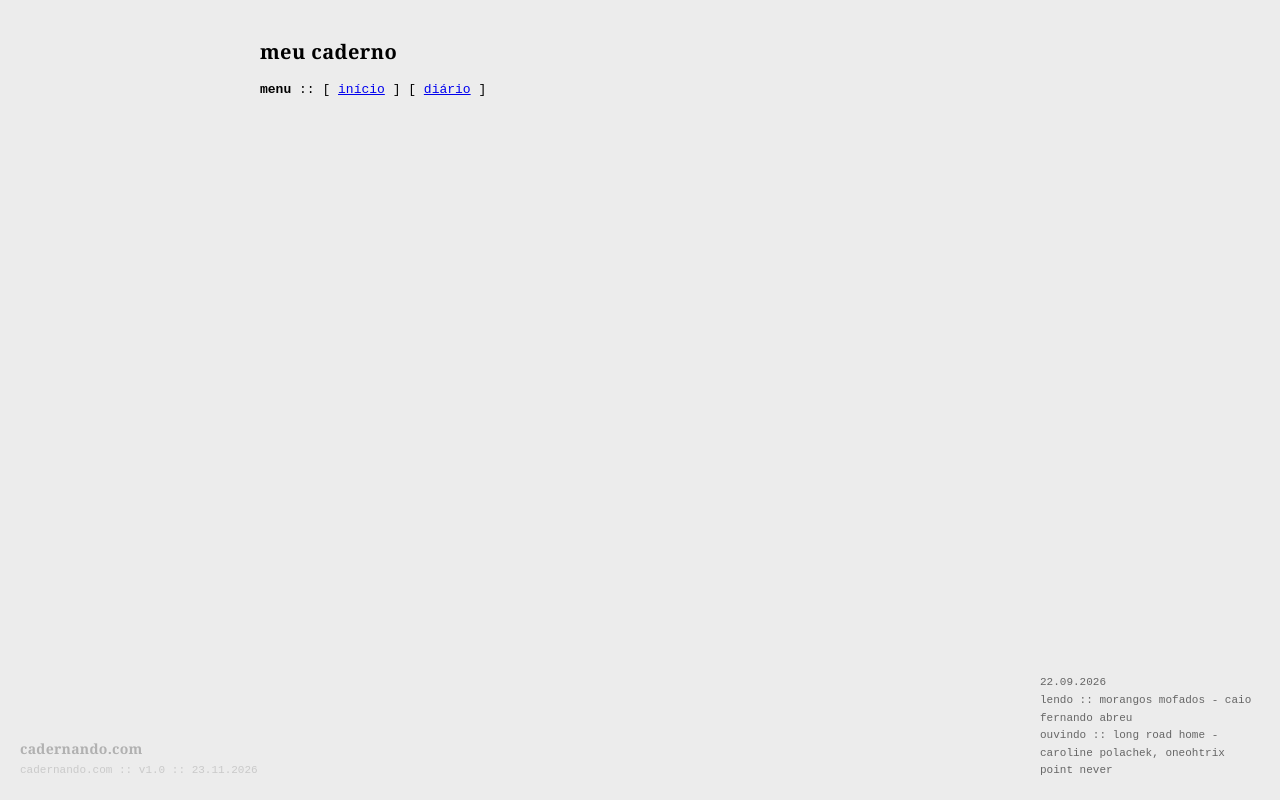
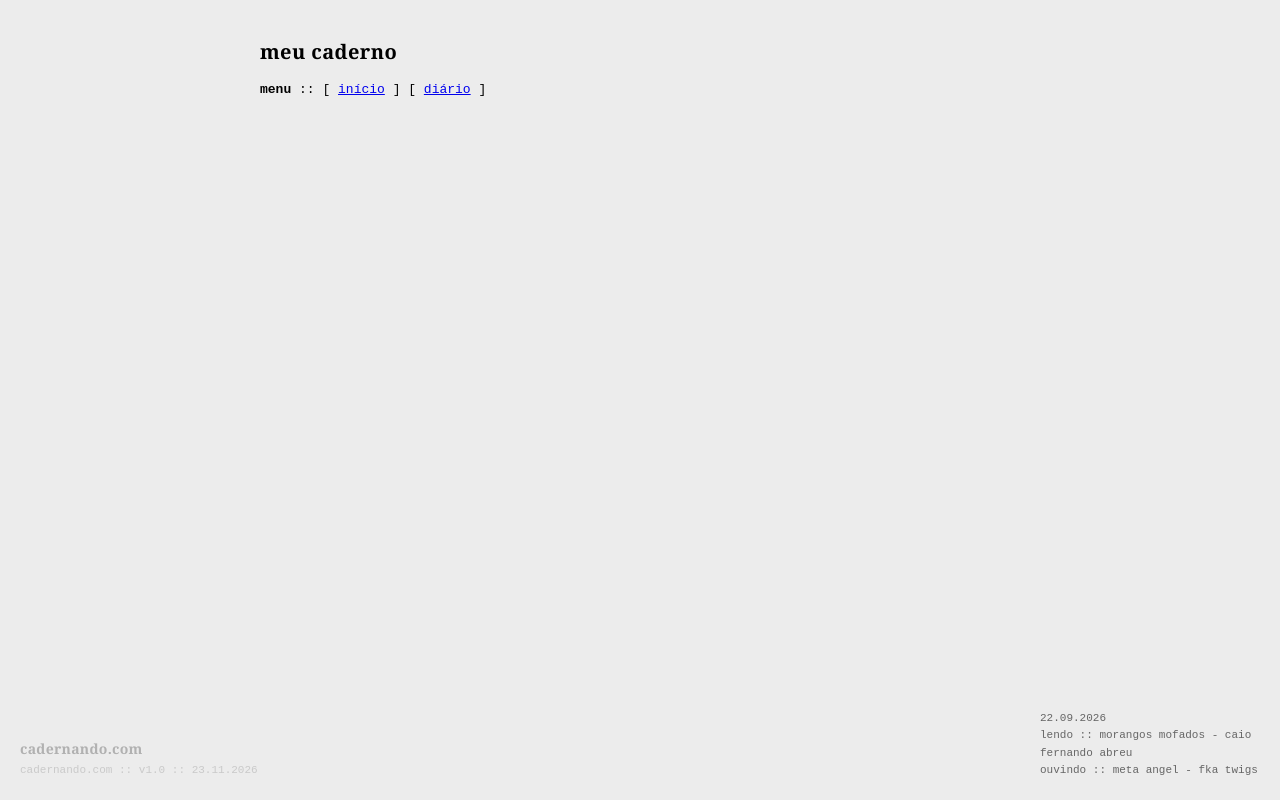
Before and after one commit to cadernando/cadernando.github.io, a plain HTML site: page index.html in a window 1280 px wide. Drawn offline with Linux system fonts and the light colour scheme; no server answers.

Commit message:
chore: atualiza lendo/ouvindo [skip ci]

```diff
--- a/index.html
+++ b/index.html
@@ -34,7 +34,7 @@
   <aside class="now-widget">
     <div id="now-date">22.09.2026</div>
     <div>lendo :: <span id="now-lendo">Morangos mofados - Caio Fernando Abreu</span></div>
-    <div>ouvindo :: <span id="now-ouvindo">Long Road Home - Caroline Polachek, Oneohtrix Point Never</span></div>
+    <div>ouvindo :: <span id="now-ouvindo">meta angel - FKA twigs</span></div>
   </aside>
 
   <script>
```
